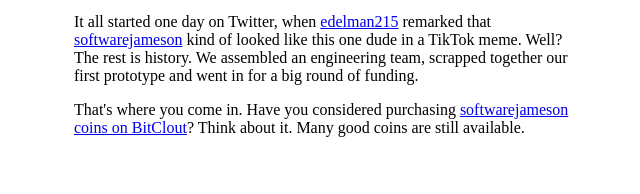
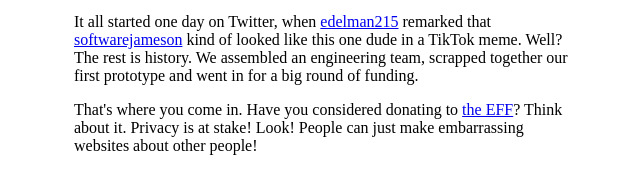
Before and after one commit to medelman17/softwarejameson.dance, a plain HTML site: page our-vision.html in a window 1280 px wide. Shown: the part 242-436 px from the top of the page, without its empty margins (316-956 px from the left). Drawn offline with Linux system fonts and the light colour scheme.

Commit message:
Update our-vision.html
Co-authored-by: Eric Lewis <ericlewis777@gmail.com>

```diff
--- a/our-vision.html
+++ b/our-vision.html
@@ -40,11 +40,10 @@
         engineering team, scrapped together our first prototype and went
         in for a big round of funding.</p>
 
-        <p>That's where you come in. Have you considered purchasing
+        <p>That's where you come in. Have you considered donating to
         <a
-            href="https://bitclout.com/u/softwarejameson/buy">softwarejameson
-            coins on BitClout</a>? Think about it. Many good coins are
-        still available.</p>
+            href="https://supporters.eff.org/donate">the
+            EFF</a>? Think about it. Privacy is at stake! Look! People can just make embarrassing websites about other people!</p>
     </div>
   </body>
 </html>
```
